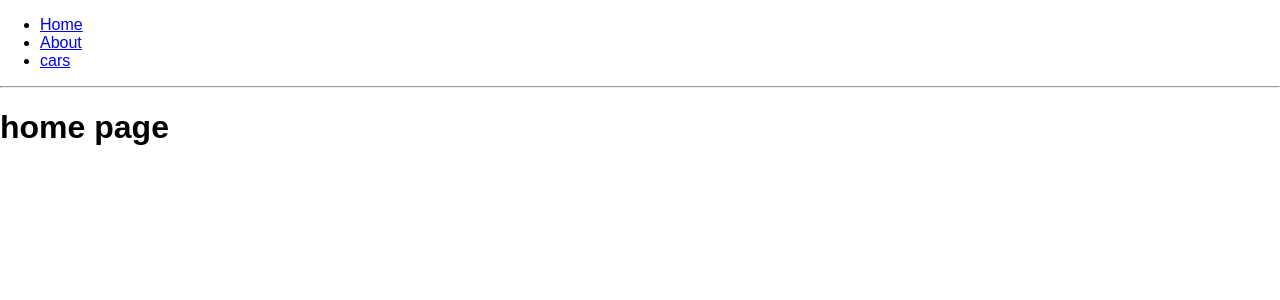
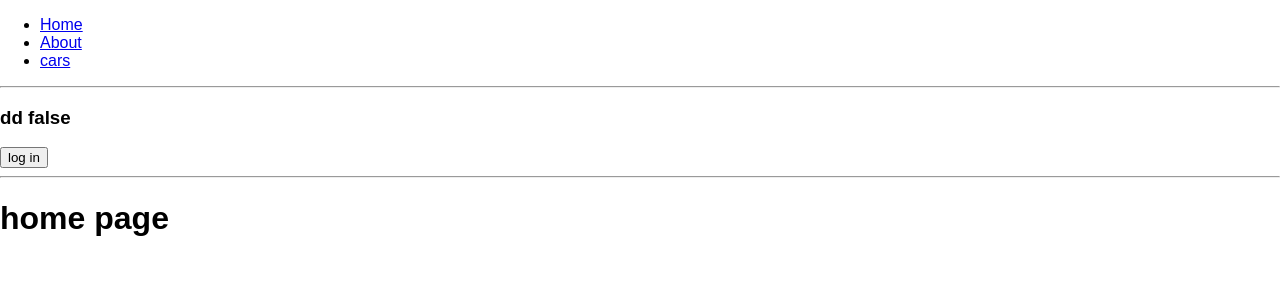
Before and after one commit to Ihornechypor/udemy_react_theory_part_3, a React app: page / in a window 1280 px wide. Shown: the top 300 px of the page. Built offline with nearby package versions, Linux system fonts and the light colour scheme.

Commit message:
lesson 68 render element if logged in

```diff
--- a/src/App.js
+++ b/src/App.js
@@ -7,6 +7,10 @@ import CarDetail from './CarDetail/CarDetail'
 import h1 from "eslint-plugin-jsx-a11y/lib/util/implicitRoles/h1";
 
 class App extends Component {
+    state = {
+        isLoggedIn: false
+    }
+
     render() {
 
         return (
@@ -34,11 +38,25 @@ class App extends Component {
                         </li>
                     </ul>
                 </nav>
+                <hr/>
+                <div>
+                    <h3>
+                        dd {this.state.isLoggedIn ? 'true' : 'false'}
+                    </h3>
+
+                    <button onClick={() => this.setState({isLoggedIn: true})}>
+                        log in
+                    </button>
+                </div>
+
 
                 <hr/>
                 <Switch>
                     <Route path="/" exact render={() => <h1>home page</h1>}/>
-            <Route path="/about" component={About}/>
+                    {
+                        this.state.isLoggedIn ? <Route path="/about" component={About}/> : false
+                    }
+
                     <Route path="/cars/:name" component={CarDetail}/>
                     <Route path="/cars" component={Cars}/>
                     <Redirect to={'/'}/>
```
Lines whose indentation alone changed are shown as unchanged.
